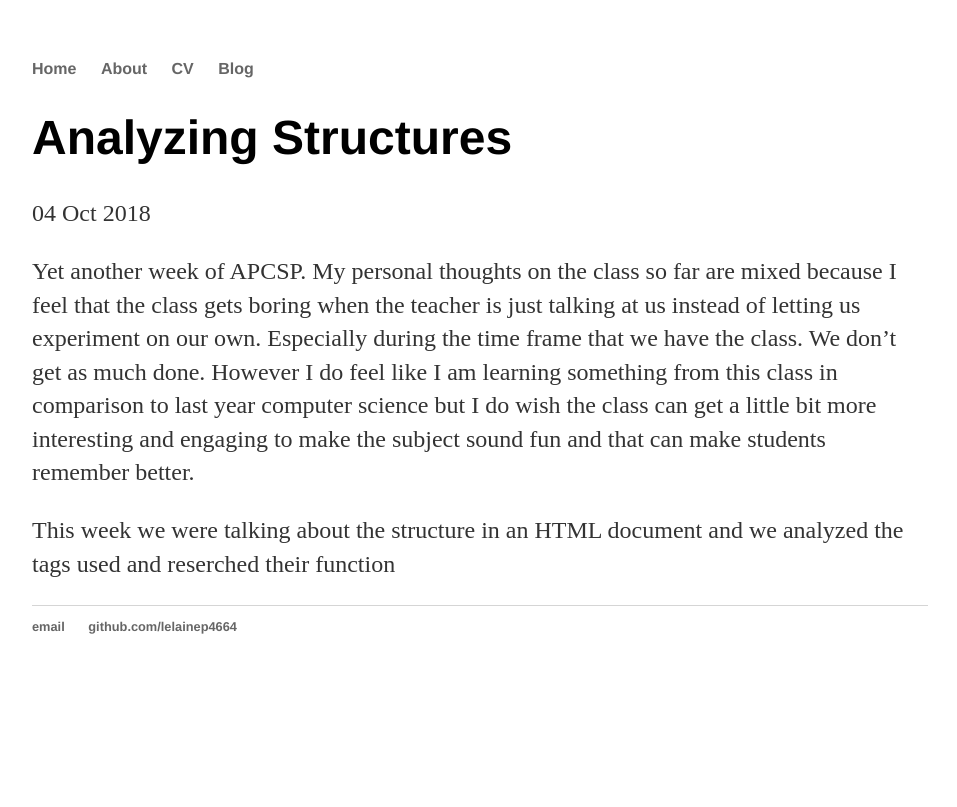
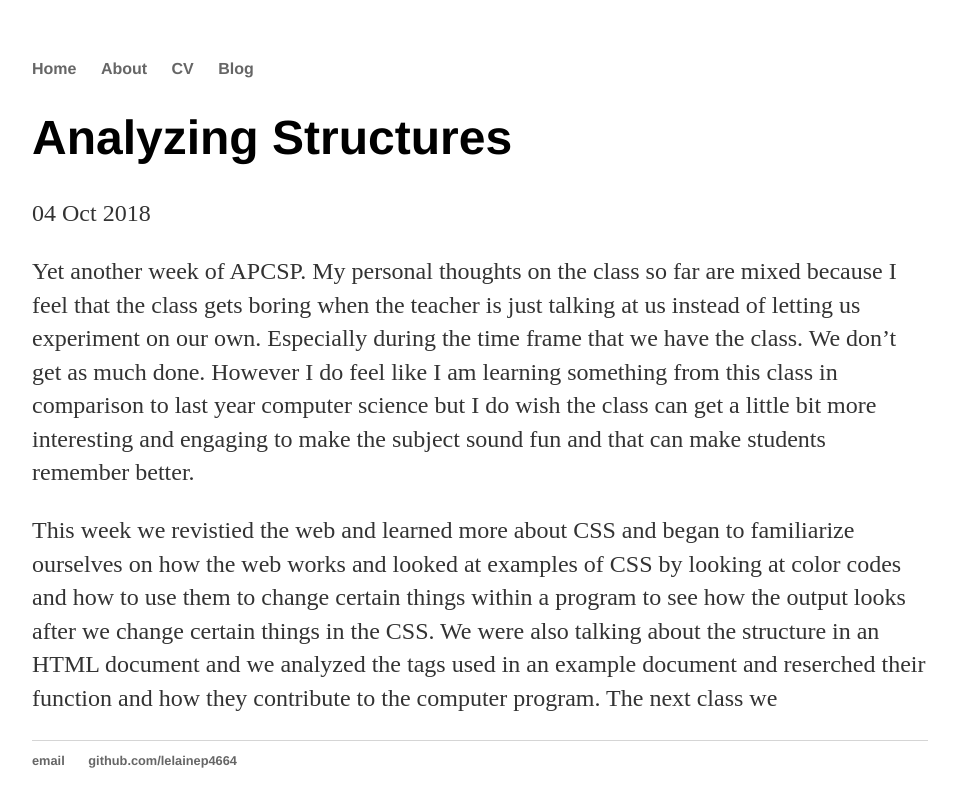
Before and after one commit to lelainep4664/lelainep4664.github.io, a Jekyll site: the page built from _posts/2018-10-04-Analyzing-Structures.md, in a window 1280 px wide. Shown: the top 807 px of the page, without its empty margins (160-1117 px from the left). Built offline with Jekyll 4.4.1, drawn with Linux system fonts in a browser that asks for light colours.

Commit message:
Update 2018-10-04-Analyzing-Structures.md

```diff
--- a/_posts/2018-10-04-Analyzing-Structures.md
+++ b/_posts/2018-10-04-Analyzing-Structures.md
@@ -6,4 +6,4 @@ date: 2018-10-04
 
 Yet another week of APCSP. My personal thoughts on the class so far are mixed because I feel that the class gets boring when the teacher is just talking at us instead of letting us experiment on our own. Especially during the time frame that we have the class. We don't get as much done. However I do feel like I am learning something from this class in comparison to last year computer science but I do wish the class can get a little bit more interesting and engaging to make the subject sound fun and that can make students remember better.
 
-This week we were talking about the structure in an HTML document and we analyzed the tags used and reserched their function
+This week we revistied the web and learned more about CSS and began to familiarize ourselves on how the web works and looked at examples of CSS by looking at color codes and how to use them to change certain things within a program to see how the output looks after we change certain things in the CSS. We were also talking about the structure in an HTML document and we analyzed the tags used in an example document and reserched their function and how they contribute to the computer program.  The next class we
```
